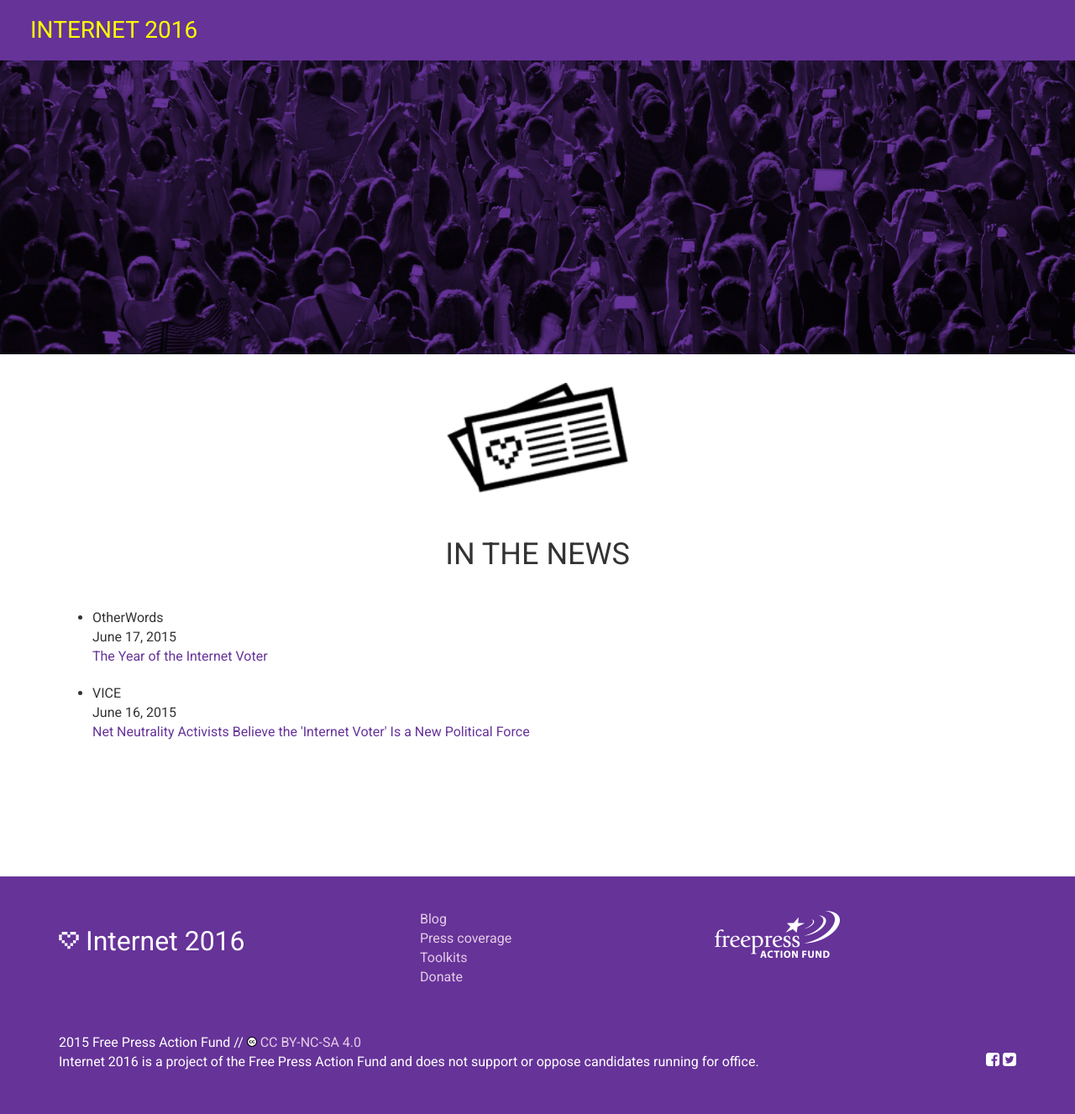
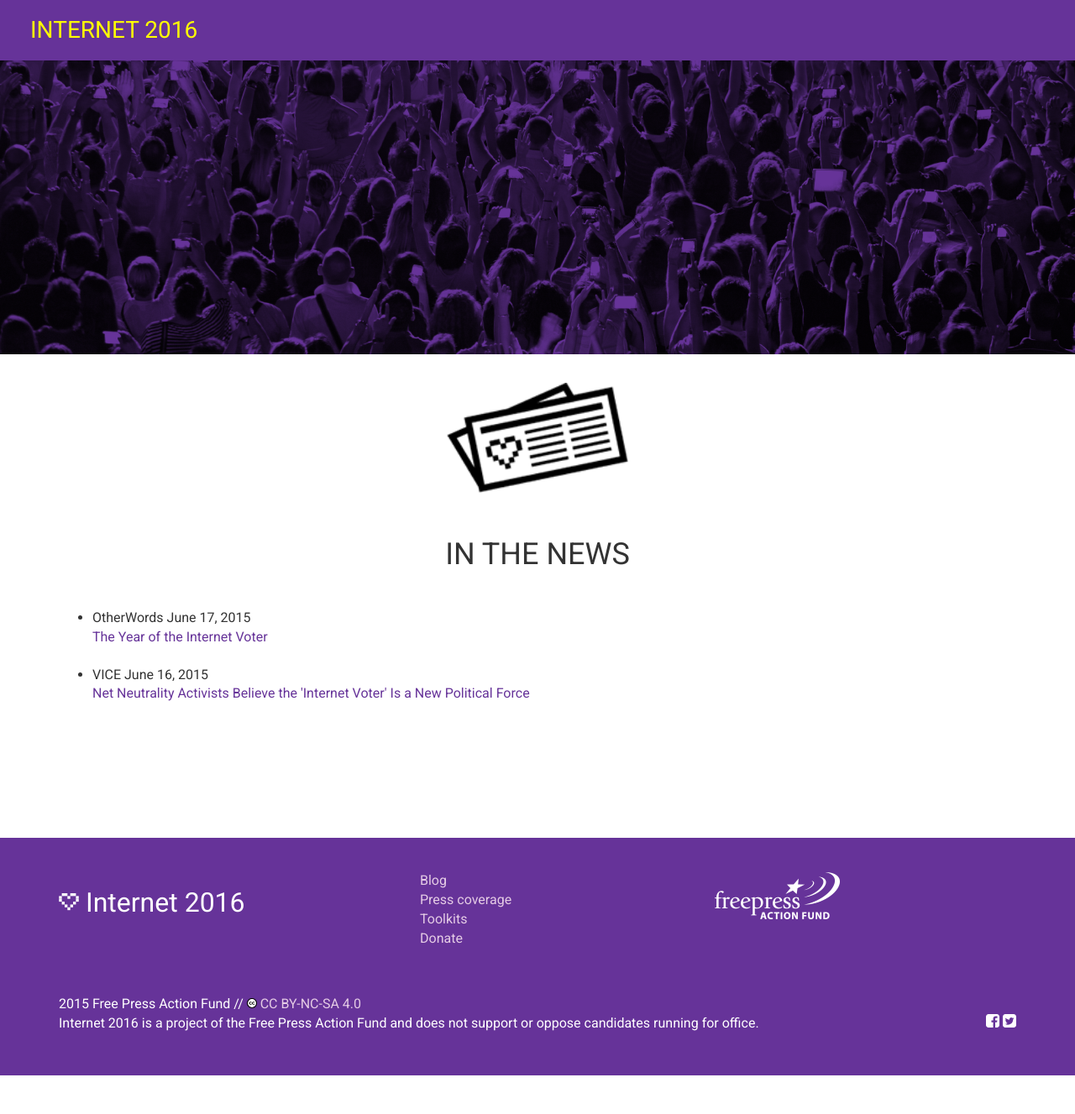
Before and after one commit to freepress/internet2016, a Jekyll site: the page built from press/index.html, in a window 1280 px wide. Shown: the whole page at 84% size. Built offline with Jekyll 4.4.1, drawn with Linux system fonts in a browser that asks for light colours; comment, search, counter and statistics services are not loaded; after the commit the page ends 1281 px from its top, so only the background shows below that.

Commit message:
closes #71

```diff
--- a/press/index.html
+++ b/press/index.html
@@ -18,8 +18,8 @@ icon: news-icon.png
       <ul>
         {% for post in site.categories['press'] %}
         <li>
-          {{post.outlet}}<br> {{post.publish_date}} <br>
-	  <a href="{{ site.baseurl }}{{ post.link }}">
+          {{post.outlet}} {{post.publish_date}} <br>
+	  <a href="{{ post.link }}">
 
             {{ post.title }}
           </a>
```
